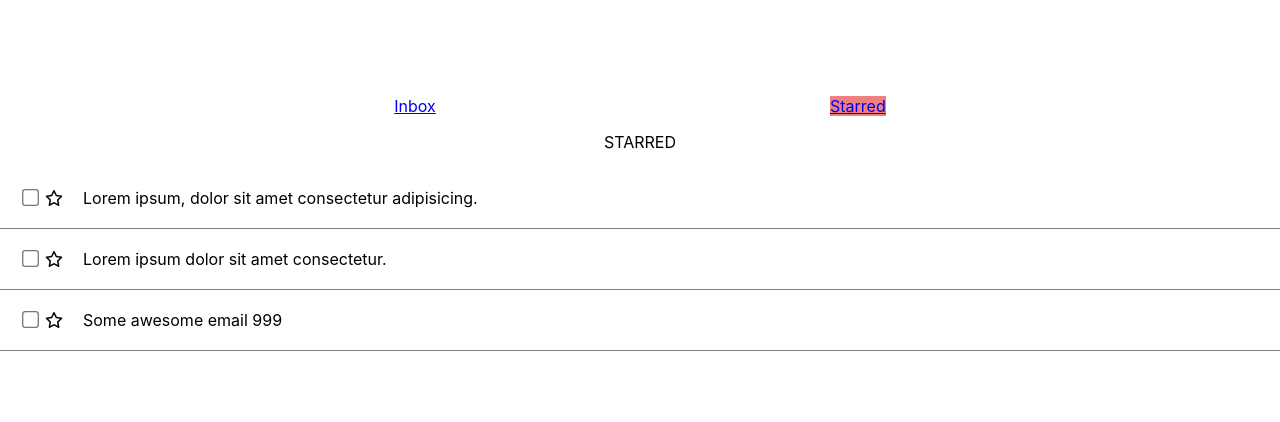
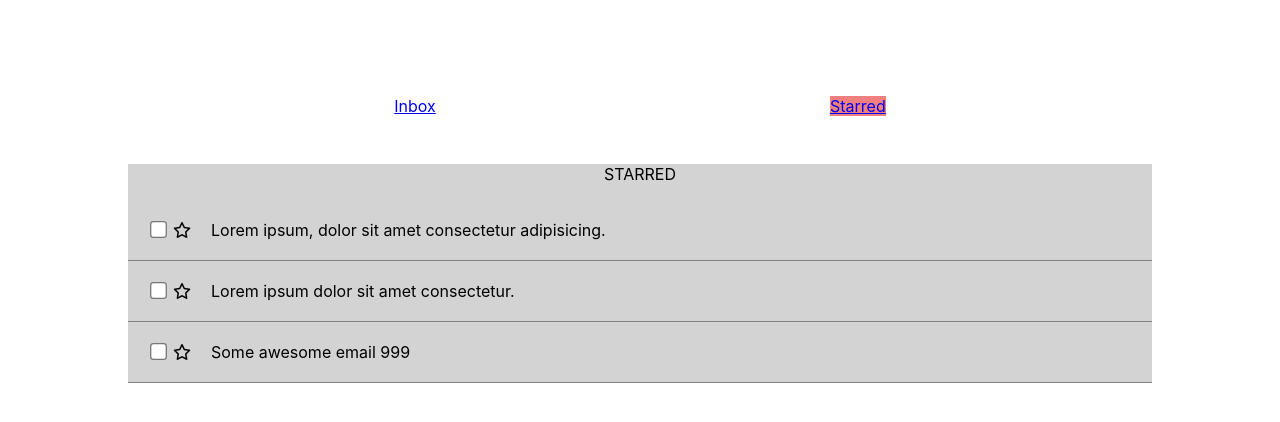
Before and after one commit to milosrancic/reactjs-gmail-clone, a React (Create React App) app: page /reactjs-gmail-clone/starred in a window 1280 px wide. Shown: the top 422 px of the page. Built offline with nearby package versions, Linux system fonts and the light colour scheme.

Commit message:
added width and backround

```diff
--- a/src/components/Item.js
+++ b/src/components/Item.js
@@ -1,4 +1,10 @@
 import React from "react";
+
+const styleDiv = {
+  width: "80%",
+  background: "lightgray",
+  margin: "3rem auto"
+}
 
 const styleCheckbox = {
   background: "orange",
@@ -22,7 +28,7 @@ const title = {
 const Item = props => {
   console.log(props)
   return (
-    <div>
+    <div style={styleDiv}>
     <p style={title}>{props.title}</p>
     <ul>
       {props.state.map((item) =>
```
